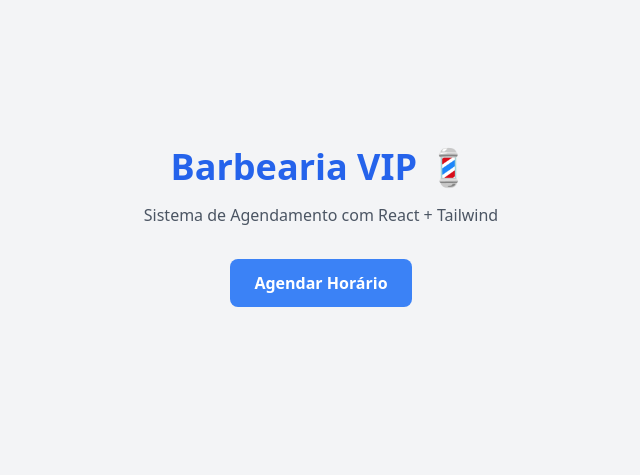
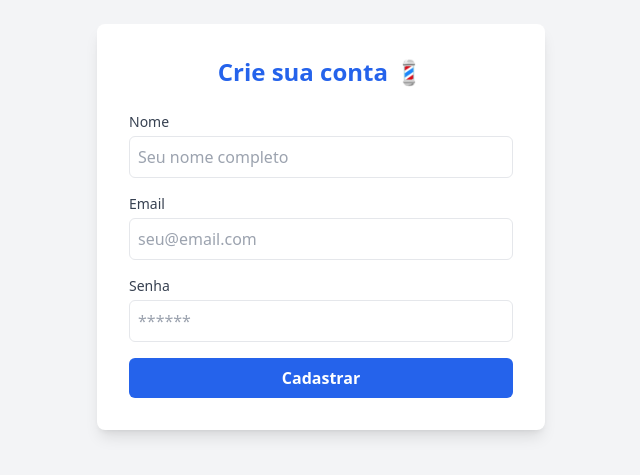
Before and after one commit to matos17igor/barbershop-agenda, a React (Vite) app in the folder frontend/: page / in a window 1280 px wide. Shown: the part 173-648 px from the top of the page, without its empty margins (319-959 px from the left). Built offline with nearby package versions, Linux system fonts and the light colour scheme.

Commit message:
cria tela de cadastro integrada ao backend

```diff
--- a/frontend/src/App.jsx
+++ b/frontend/src/App.jsx
@@ -1,17 +1,9 @@
-// src/App.jsx
+import Cadastro from "./components/Cadastro";
+
 function App() {
   return (
-    <div className="flex h-screen w-full flex-col items-center justify-center bg-gray-100">
-      <h1 className="mb-4 text-4xl font-bold text-blue-600">
-        Barbearia VIP 💈
-      </h1>
-      <p className="mb-8 text-gray-600">
-        Sistema de Agendamento com React + Tailwind
-      </p>
-
-      <button className="rounded-lg bg-blue-500 px-6 py-3 font-bold text-white hover:bg-blue-700 transition duration-300">
-        Agendar Horário
-      </button>
+    <div>
+      <Cadastro />
     </div>
   );
 }
--- /dev/null
+++ b/frontend/src/components/Cadastro.jsx
@@ -0,0 +1,101 @@
+import { useState } from "react";
+
+export default function Cadastro() {
+  const [nome, setNome] = useState("");
+  const [email, setEmail] = useState("");
+  const [senha, setSenha] = useState("");
+
+  const handleSubmit = async (e) => {
+    e.preventDefault();
+
+    const dadosCadastro = {
+      name: nome,
+      email: email,
+      password: senha,
+    };
+
+    try {
+      const resposta = await fetch("http://localhost:3001/users", {
+        method: "POST",
+        headers: {
+          "Content-Type": "application/json",
+        },
+        body: JSON.stringify(dadosCadastro),
+      });
+
+      if (!resposta.ok) {
+        const erroData = await resposta.json();
+        throw new Error(erroData.error || "Erro ao cadastrar");
+      }
+
+      alert("Usuário cadastrado com sucesso! 🚀");
+
+      setNome("");
+      setEmail("");
+      setSenha("");
+    } catch (error) {
+      alert("Erro: " + error.message);
+    }
+  };
+
+  return (
+    <div className="flex flex-col items-center justify-center min-h-screen bg-gray-100">
+      <div className="w-full max-w-md p-8 bg-white rounded-lg shadow-lg">
+        <h2 className="mb-6 text-2xl font-bold text-center text-blue-600">
+          Crie sua conta 💈
+        </h2>
+
+        <form onSubmit={handleSubmit} className="space-y-4">
+          <div>
+            <label className="block text-sm font-medium text-gray-700">
+              Nome
+            </label>
+            <input
+              type="text"
+              className="w-full p-2 mt-1 border rounded-md focus:ring-blue-500 focus:border-blue-500"
+              value={nome}
+              onChange={(e) => setNome(e.target.value)}
+              placeholder="Seu nome completo"
+              required
+            />
+          </div>
+
+          <div>
+            <label className="block text-sm font-medium text-gray-700">
+              Email
+            </label>
+            <input
+              type="email"
+              className="w-full p-2 mt-1 border rounded-md focus:ring-blue-500 focus:border-blue-500"
+              value={email}
+              onChange={(e) => setEmail(e.target.value)}
+              placeholder="seu@email.com"
+              required
+            />
+          </div>
+
+          <div>
+            <label className="block text-sm font-medium text-gray-700">
+              Senha
+            </label>
+            <input
+              type="password"
+              className="w-full p-2 mt-1 border rounded-md focus:ring-blue-500 focus:border-blue-500"
+              value={senha}
+              onChange={(e) => setSenha(e.target.value)}
+              placeholder="******"
+              required
+            />
+          </div>
+
+          <button
+            type="submit"
+            className="w-full py-2 font-bold text-white transition bg-blue-600 rounded-md hover:bg-blue-700"
+          >
+            Cadastrar
+          </button>
+        </form>
+      </div>
+    </div>
+  );
+}
```
